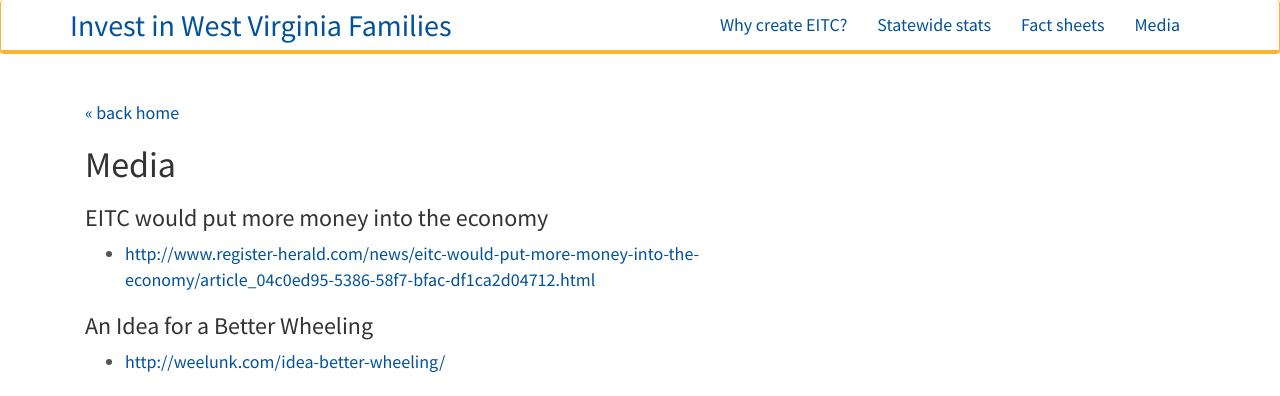
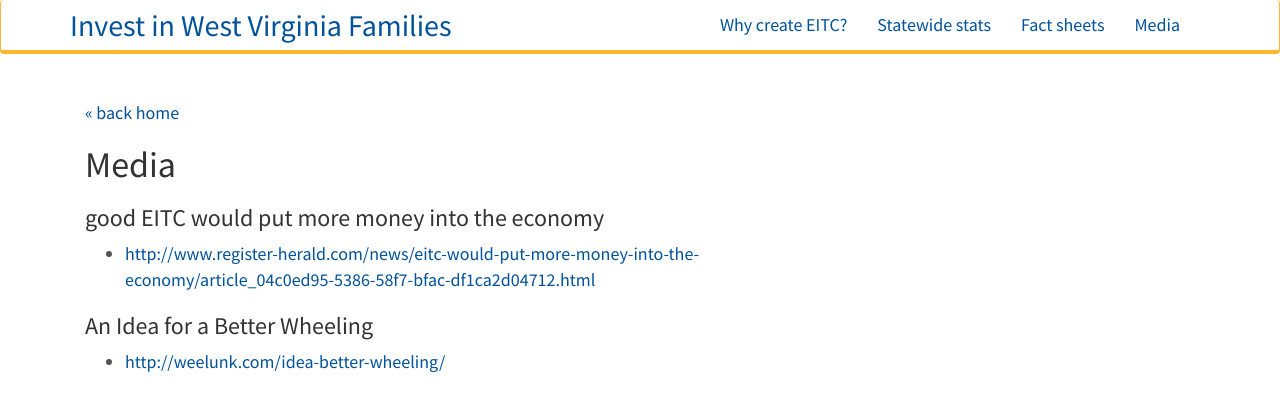
Before and after one commit to datamade/wv-eitc, a Jekyll site: the page built from media.html, in a window 1280 px wide. Shown: the top 396 px of the page. Built offline with Jekyll 4.4.1, drawn with Linux system fonts in a browser that asks for light colours; nearby versions of some CDN libraries.

Commit message:
Update media.html

```diff
--- a/media.html
+++ b/media.html
@@ -8,7 +8,7 @@ title: EITC Fact Sheets
     <p><br /><a href='index.html'>&laquo; back home</a></p>
     <h1>Media</h1>
 
-    <h3>EITC would put more money into the economy</h3>
+    <h3> good EITC would put more money into the economy</h3>
 
     <ul>
         <li> <a target ="_blank" href="http://www.register-herald.com/news/eitc-would-put-more-money-into-the-economy/article_04c0ed95-5386-58f7-bfac-df1ca2d04712.html"> http://www.register-herald.com/news/eitc-would-put-more-money-into-the-economy/article_04c0ed95-5386-58f7-bfac-df1ca2d04712.html<a/></li>
```
